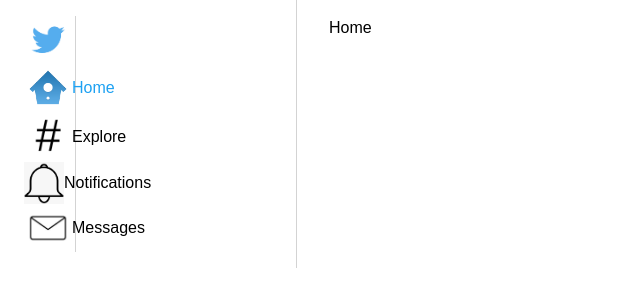
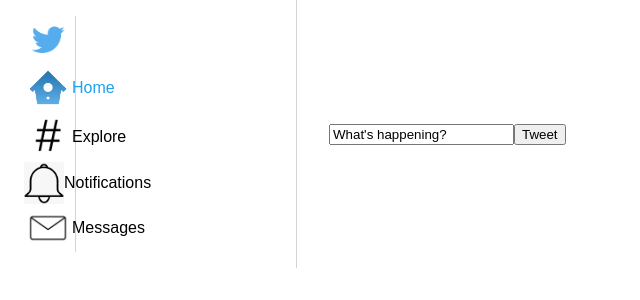
Before and after one commit to TechnicolorPanda/twitter, a React (Create React App) app: page / in a window 1280 px wide. Shown: the top 300 px of the page, without its empty margins (0-640 px from the left). Built offline with nearby package versions, Linux system fonts and the light colour scheme.

Commit message:
creates tweet input form

```diff
--- a/src/App.js
+++ b/src/App.js
@@ -1,6 +1,7 @@
 import './App.css';
 import React from 'react';
 import Sidebar from './Components/Sidebar';
+import Main from './Components/Main';
 
 function App() {
 
@@ -10,7 +11,9 @@
         <div className = 'col sidebar'>
           <Sidebar/>
         </div>
-        <div className = 'col main'>Home</div>
+        <div className = 'col main'>
+          <Main/>
+        </div>
       </div>
     </div>
   );
--- /dev/null
+++ b/src/Components/Main.js
@@ -0,0 +1,34 @@
+import React, { useState, useEffect } from 'react';
+import '../styles/main.css';
+
+
+const Main = () => {
+
+  const [tweet, setTweet] = useState('What\'s happening?');
+
+  function onSubmitTask() {
+    console.log('submit');
+  }
+
+  function handleChange() {
+    console.log('handle change');
+  }
+
+  return (
+    <div className = 'main'>
+      <form onSubmit={onSubmitTask}>
+        <label htmlFor="input"></label>
+        <input
+          onChange={handleChange}
+          value={tweet}
+          type="text"
+          id="input"
+        />
+        <button type="submit">Tweet</button>
+      </form>
+      </div>
+  )
+
+}
+
+export default Main;
--- /dev/null
+++ b/src/styles/main.css
@@ -0,0 +1,5 @@
+.main {
+  display: flex;
+  flex-direction: column;
+  justify-content: center;
+}
```
